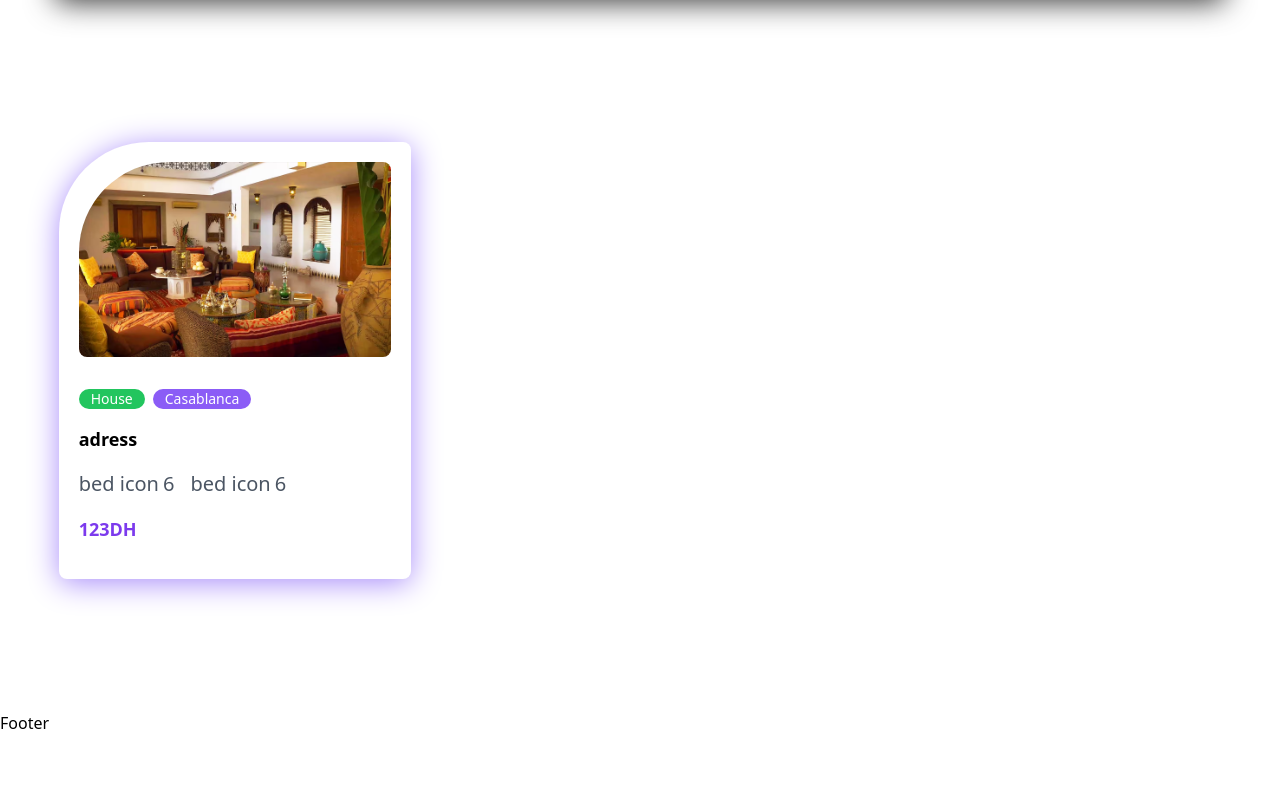
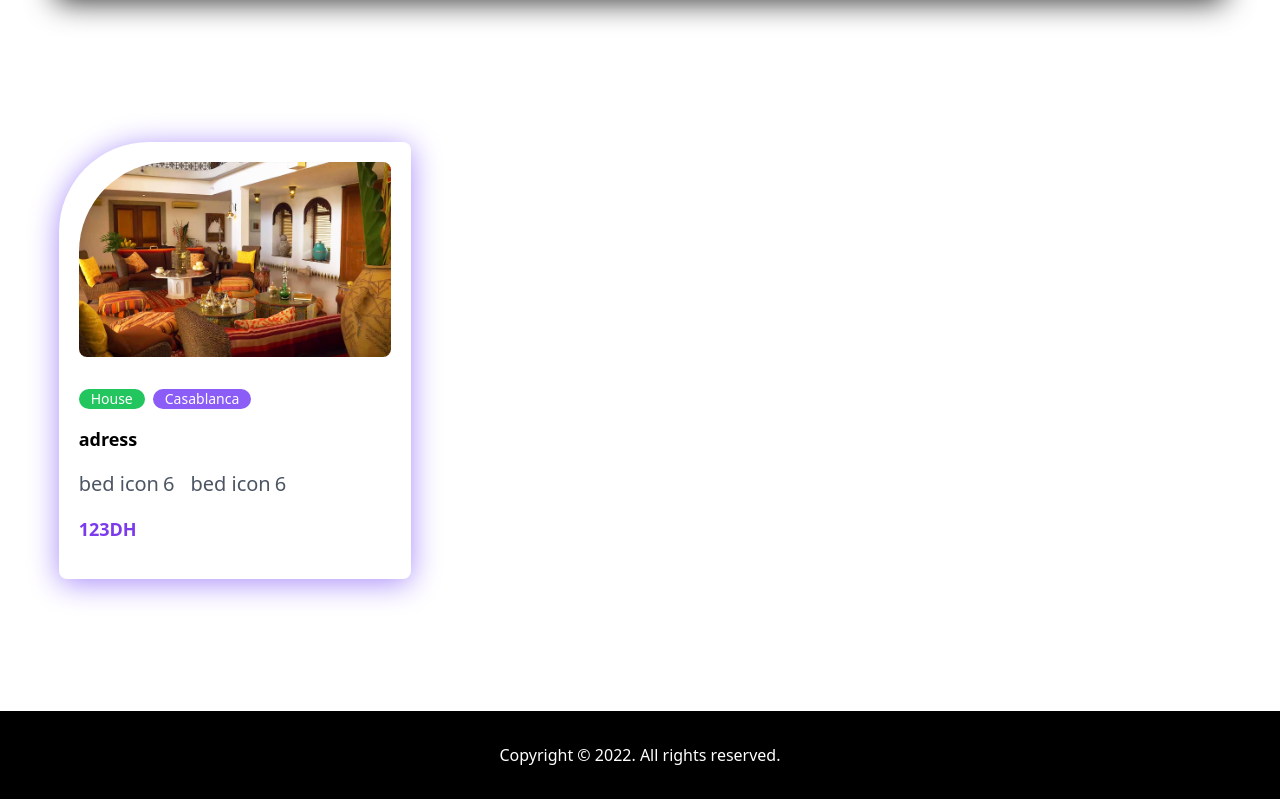
Before and after one commit to marouaneXan/maskan-frontoffice, a Next.js app in the folder maskan_frontoffice/: page / in a window 1280 px wide. Shown: the part 567-1366 px from the top of the page. Before the commit the page ends 1302 px from the top, so only its background shows below. Built offline with nearby package versions, Linux system fonts and the light colour scheme.

Commit message:
create a footer component

```diff
--- a/maskan_frontoffice/components/partials/footer/Footer.jsx
+++ b/maskan_frontoffice/components/partials/footer/Footer.jsx
@@ -2,7 +2,11 @@ import React from 'react'
 
 const Footer = () => {
   return (
-    <div>Footer</div>
+    <footer className='bg-black py-8 text-center text-white  '>
+      <div className="container mx-auto">
+        Copyright &copy; 2022. All rights reserved.
+      </div>
+    </footer>
   )
 }
 
```
